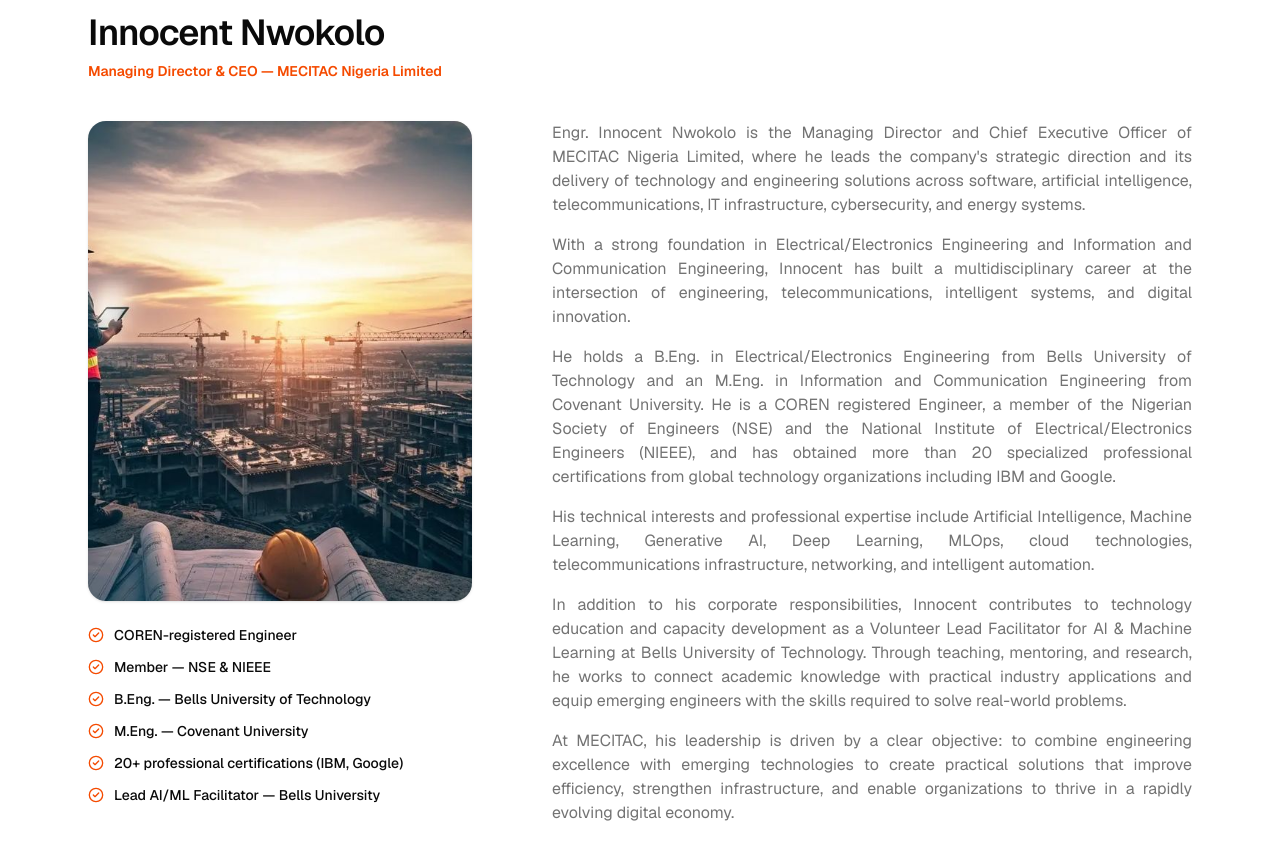
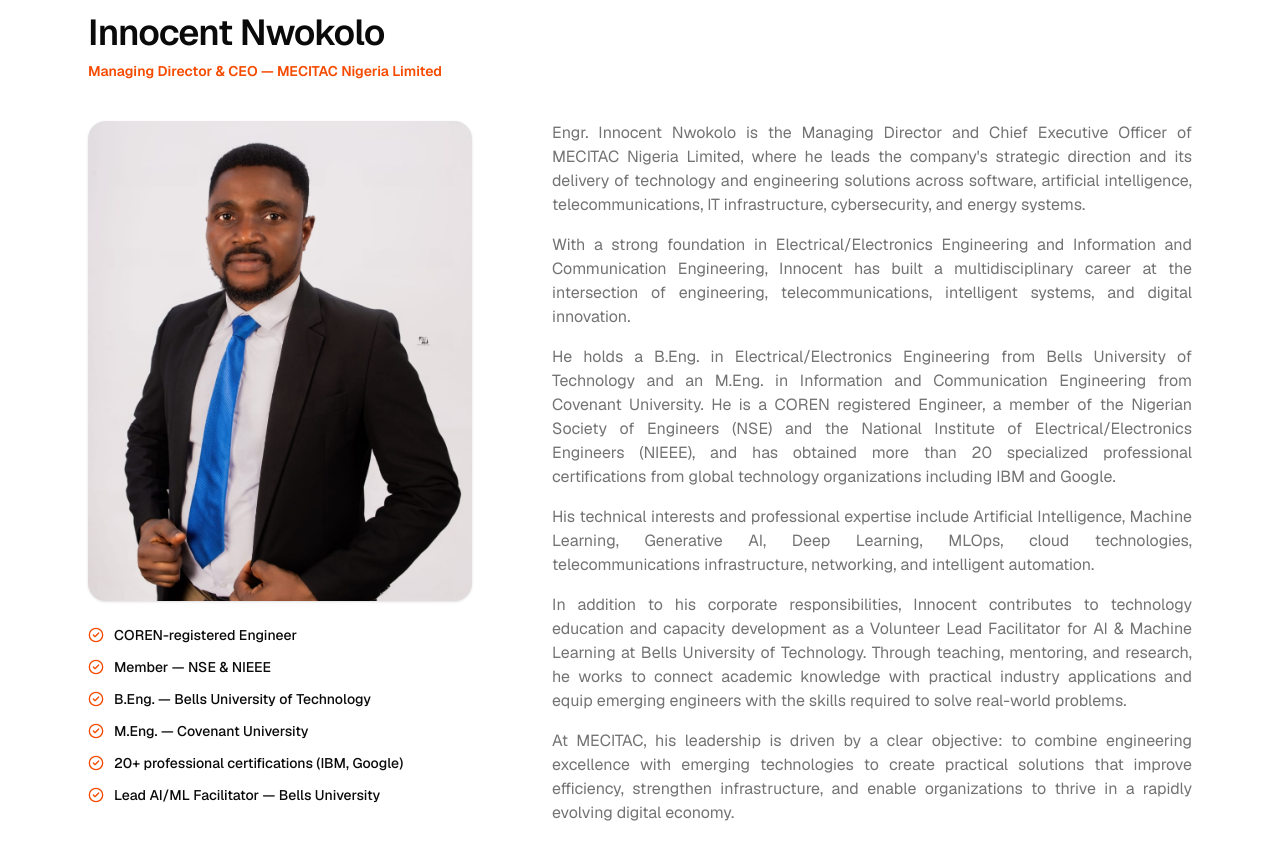
Before and after one commit to mik-max/MECIT-website, a Next.js app: page / in a window 1280 px wide. Shown: the part 3600-4459 px from the top of the page. Built offline with nearby package versions, Linux system fonts and the light colour scheme.

Commit message:
feat: use real portrait for Innocent Nwokolo in About section
Replace the hero1.png placeholder with the actual headshot.

Co-Authored-By: Claude Sonnet 5 <noreply@anthropic.com>

```diff
--- a/constants/images.ts
+++ b/constants/images.ts
@@ -4,6 +4,5 @@ export const IMAGES = {
   // Drop matching files into public/images/about/
   aboutMain: "/images/about/main.png",
   aboutDetail: "/images/about/detail.png",
-  // TODO: swap for an actual portrait of Innocent Nwokolo once available
-  engineerPortrait: "/images/hero1.png",
+  engineerPortrait: "/images/about/engr_innocent.jpeg",
 };
```
Also changed, not shown: public/images/about/engr_innocent.jpeg (added).
